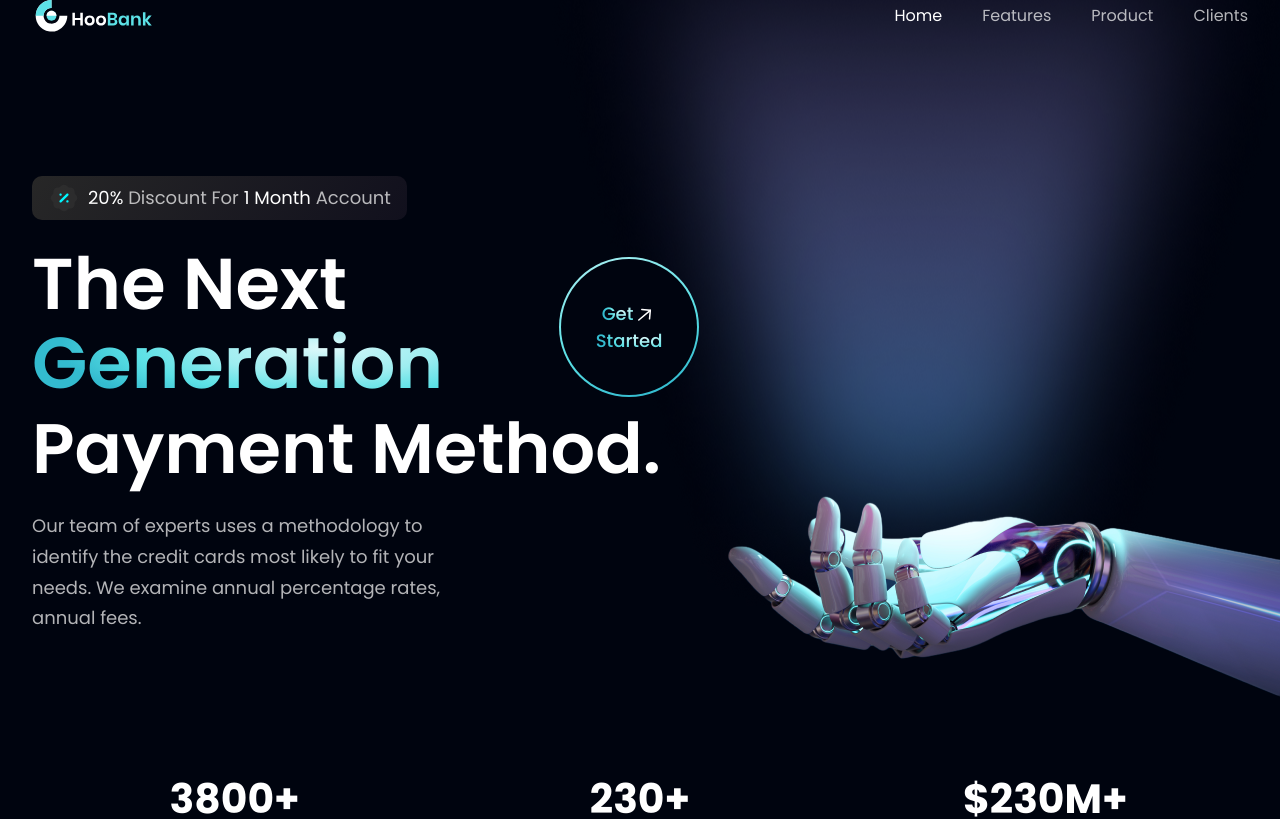
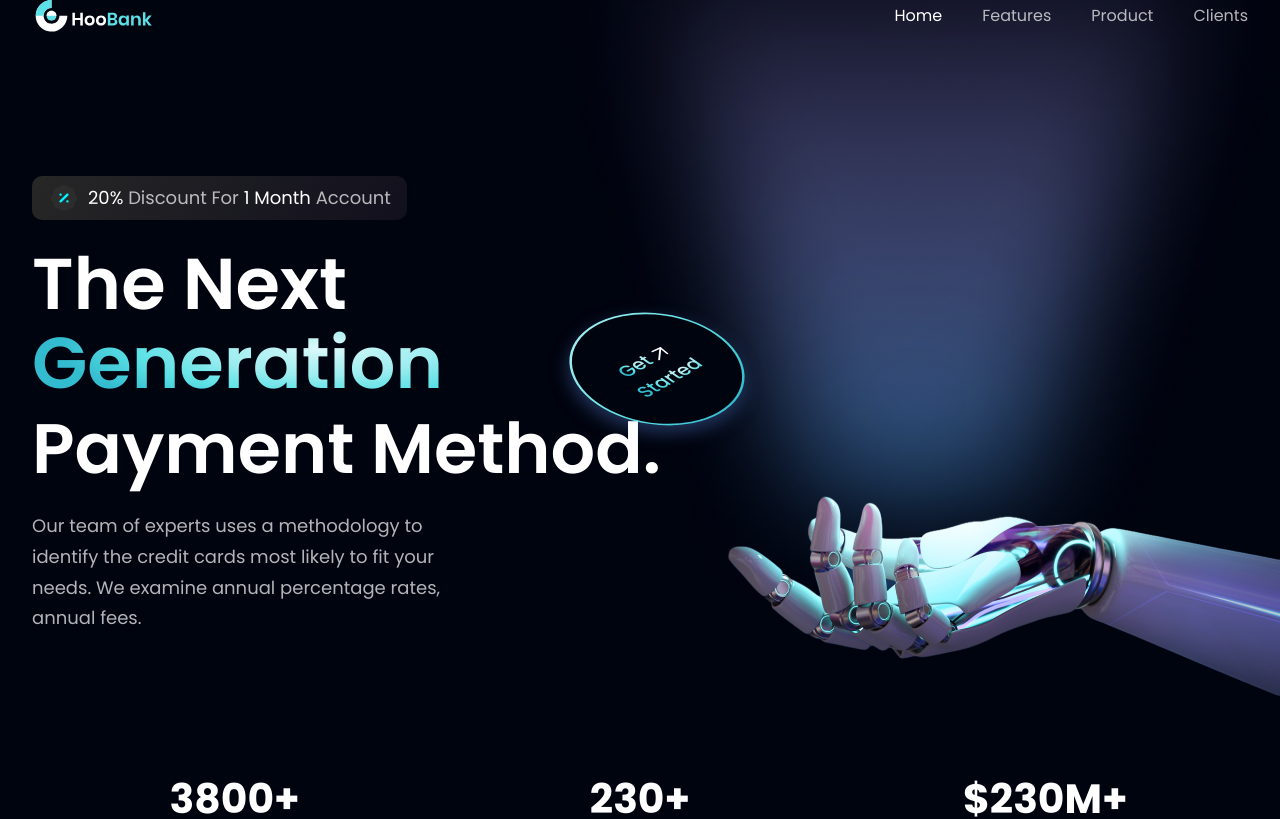
Before and after one commit to rajaniyadav9969/hoobankFront, a React (Create React App) app: page / in a window 1280 px wide. Shown: the top 819 px of the page. Built offline with nearby package versions, Linux system fonts and the light colour scheme.

Commit message:
change animation on get started

```diff
--- a/src/Components/HomeComp/Home.jsx
+++ b/src/Components/HomeComp/Home.jsx
@@ -4,7 +4,7 @@ import style from './Home.module.scss'
 import GetStarted from './GetStarted';
 import { stats } from '../../constants';
 import dLayout from '../Dynamic.module.scss'
-import AOS from 'aos';
+
 
 
 const Home = () => {
@@ -26,21 +26,25 @@ const Home = () => {
                                 <span className={style.textGradent}>Generation</span>{" "}
                             </h1>
                             <div className={style.getStarted}
-                            //  data-aos="zoom-in"
-                            //     data-aos-easing="linear"
-                            //     data-aos-duration="1500"
-                            data-aos="flip-left"
-                            data-aos-easing="ease-in-out"
-                            data-aos-duration="2000"
-                                >
+                                // data-aos="flip-left"
+                                // data-aos-easing="ease-in-out"
+                                // data-aos-duration="2000"
+                                // data-aos="flip-left"
+                                // data-aos-offset="200"
+                                // data-aos-delay="50"
+                                // data-aos-duration="1000"
+                                // data-aos-easing="ease"
+                                // data-aos-mirror="true"
+                                // data-aos-once="false"
+                            >
                                 <GetStarted />
                             </div>
 
                         </div>
-                        <h1 className={style.heading} data-aos="fade-right"  data-aos-duration="2000">
+                        <h1 className={style.heading} data-aos="fade-right" data-aos-duration="2000">
                             Payment Method.
                         </h1>
-                        <p className={`${dLayout.paragraph} mt-4`} data-aos="fade-right"  data-aos-duration="2000">
+                        <p className={`${dLayout.paragraph} mt-4`} data-aos="fade-right" data-aos-duration="2000">
                             Our team of experts uses a methodology to identify the credit cards
                             most likely to fit your needs. We examine annual percentage rates,
                             annual fees.
@@ -62,9 +66,9 @@ const Home = () => {
             <section className={style.countSection} >
                 {stats.map((stat) => (
                     <div key={stat.id} className={style.singleContent}
-                    data-aos="zoom-in-down"
-                    //  data-aos-easing="ease-out-cubic"
-                    data-aos-duration="2000">
+                        data-aos="zoom-in-down"
+                        //  data-aos-easing="ease-out-cubic"
+                        data-aos-duration="2000">
                         <h4 className=" text-white" >
                             {stat.value}
                         </h4>
--- a/src/Components/HomeComp/Home.module.scss
+++ b/src/Components/HomeComp/Home.module.scss
@@ -68,13 +68,28 @@
 
                 .getStarted {
                     margin-right: 1rem;
+                    animation: float 1.3s cubic-bezier(0.390, 0.575, 0.565, 1.000) infinite alternate;
+                    // position: absolute;
+                    // top: 0;
+                    // right: 0;
+                    // pointer-events: none;
+                    // backface-visibility: hidden;
+                    cursor: pointer;
 
                     @media screen and (max-width: 768px) {
                         display: none;
                     }
 
                 }
+                @keyframes float {
+                    0% {
+                        transform: translateZ(50px);
+                    }
 
+                    100% {
+                        transform: translateY(-60px) translateX(-13px) translateZ(30px);
+                    }
+                }
                 // .heading {
                 //     padding-top: 1.5rem;
                 // }
@@ -83,6 +98,7 @@
             p {
                 max-width: 60%;
             }
+
 
             .heading {
                 color: rgb(255 255 255 /1);
@@ -101,6 +117,8 @@
             }
         }
 
+
+
         .getStartedSection {
             background: linear-gradient(157.81deg, #def9fa -43.27%, #bef3f5 -21.24%, #9dedf0 12.19%, #7de7eb 29.82%, #5ce1e6 51.94%, #33bbcf 90.29%);
             padding: 2px;
@@ -110,6 +128,13 @@
             align-items: center;
             width: 8.75rem;
             height: 8.75rem;
+            box-shadow: rgb(45 70 120 / 75%) -7px 6px 16px 0px;
+            // transform-origin: top right;
+            transition: transform 300ms cubic-bezier(0.390, 0.575, 0.565, 1.000);
+            transition-delay: 100ms;
+            // transform: translateX(21%) rotateZ(13deg) skewX(3deg);
+            transform: translateX(20%) translateY(30%) rotateZ(-30deg) skewX(25deg);
+            // pointer-events: none;
 
             .getStartedContent {
                 background: rgb(0 4 15 / 1) !important;
@@ -206,7 +231,7 @@
     justify-content: space-between;
     align-items: center;
     max-width: 1380px;
-    margin: 0 auto ;
+    margin: 0 auto;
     width: 100%;
     margin-bottom: 5rem;
 
```
